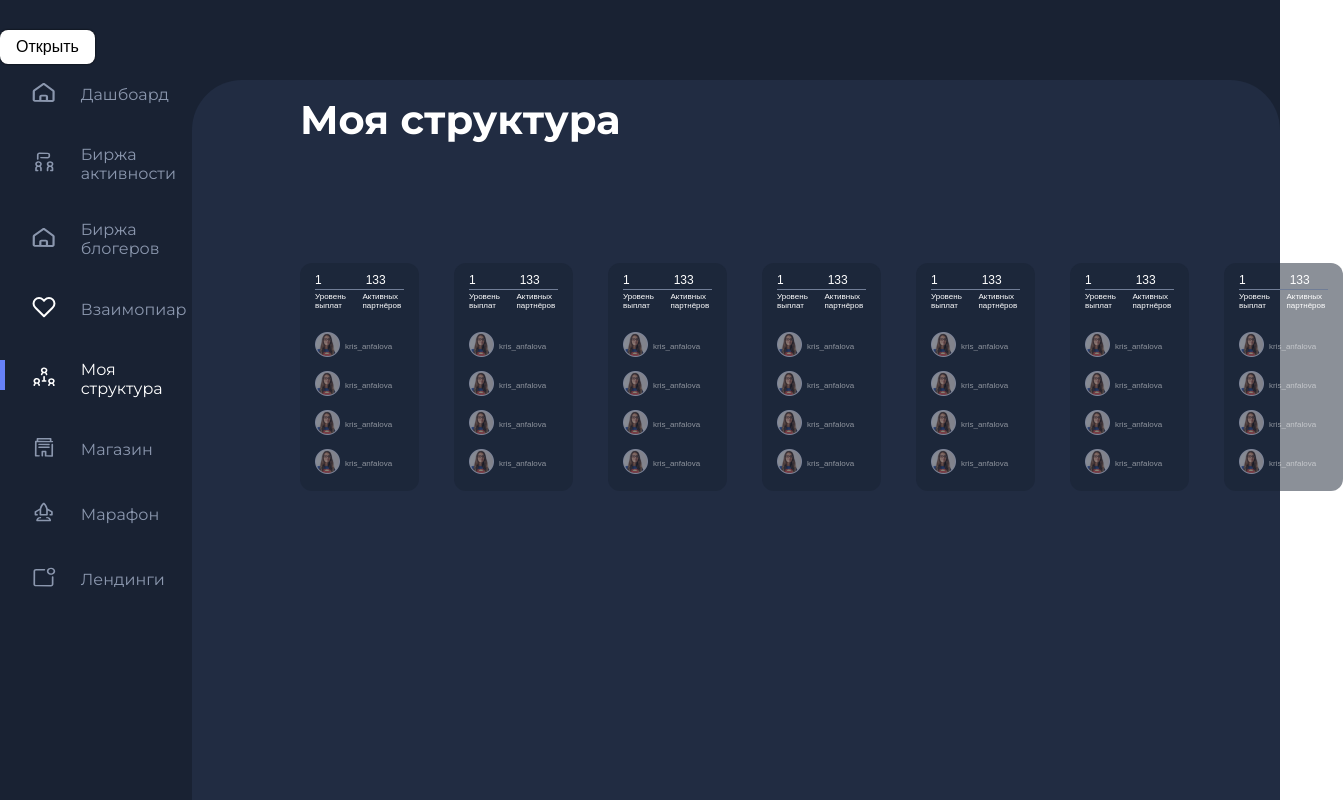
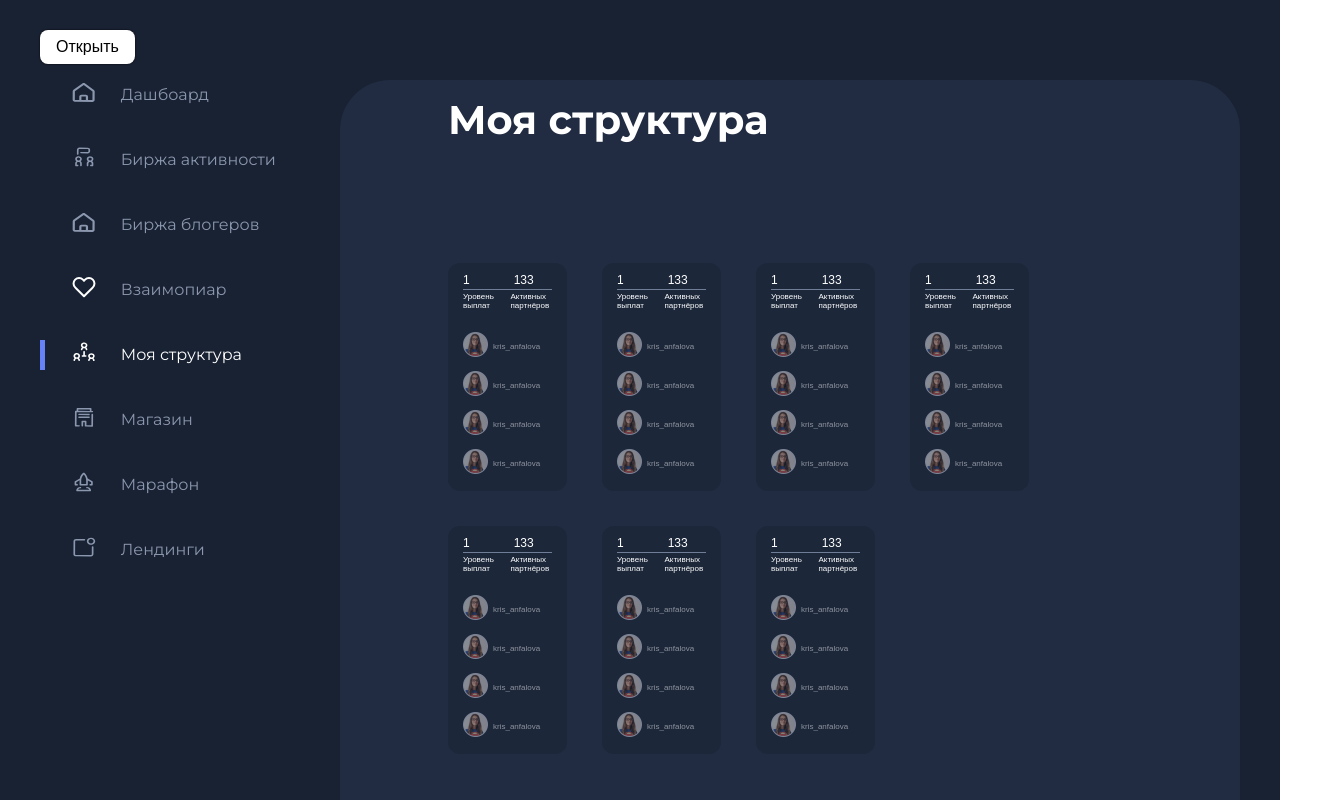
Before and after one commit to comp-master-byte/dfa-media, a React (Create React App) app: page /structure in a window 1280 px wide. Shown: the whole page, 1343 px wide, since content can reach past the window. Built offline with nearby package versions, Linux system fonts and the light colour scheme; a web font is replaced by a local one.

Commit message:
Поправлен контейнер

```diff
--- a/src/components/Layout/Layout.module.scss
+++ b/src/components/Layout/Layout.module.scss
@@ -11,16 +11,45 @@
 
 .mainContent {
     display: flex;
+    // justify-content: space-between;
     min-height: calc(100vh - 80px);
 }
 
 .navigationContent {
-    flex-basis: 15%;
+    width: 20%;
 }
 
 .outletContent {
     background-color: #212C42;
     border-radius: 50px 50px 0 0;
     padding: 15px 108px 15px 108px;
-    max-width: 85%;
+    width: 80%;
 }
+
+@media (max-width: 1749px) {
+    div.container {
+        max-width: 1200px !important;
+    }
+
+    div.outletContent {
+        width: 75% !important;
+    }
+
+    div.navigationContent {
+        flex-basis: 25% !important;
+    }
+}
+
+@media (min-width: 1920px) {
+    div.container {
+        max-width: 1600px !important;
+    }
+
+    div.outletContent {
+        // width: 80%;
+    }
+
+    div.navigationContent {
+        // flex-basis: 20%;
+    }
+}
--- a/src/pages/MyStructure/MyStructure.module.scss
+++ b/src/pages/MyStructure/MyStructure.module.scss
@@ -7,8 +7,8 @@
 }
 
 .cardList {
-    margin-top: 119px;
-    display: grid;
-    grid-template-columns: repeat(7, 1fr);
-    gap: 35px;
+    margin-top: 7.4375rem;
+    display: flex;
+    flex-wrap: wrap;
+    gap: 2.1875rem;
 }
```
